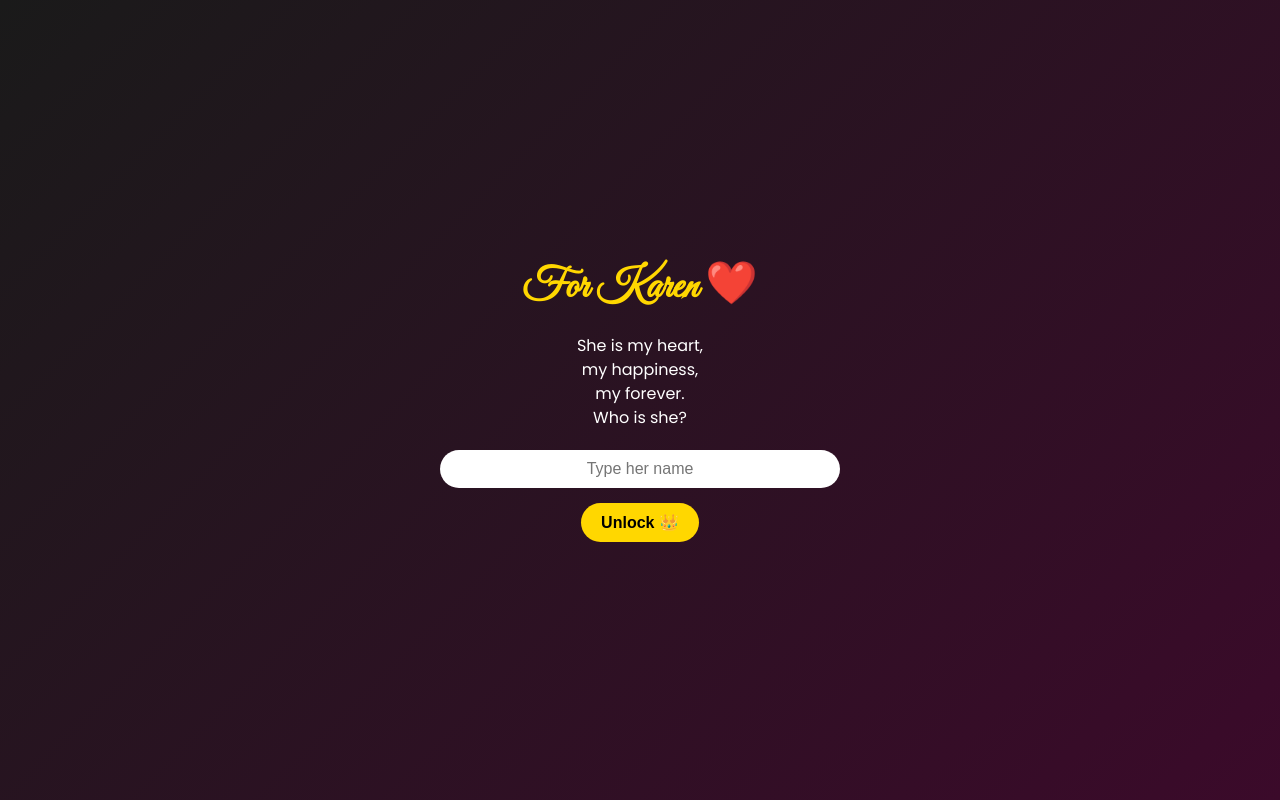
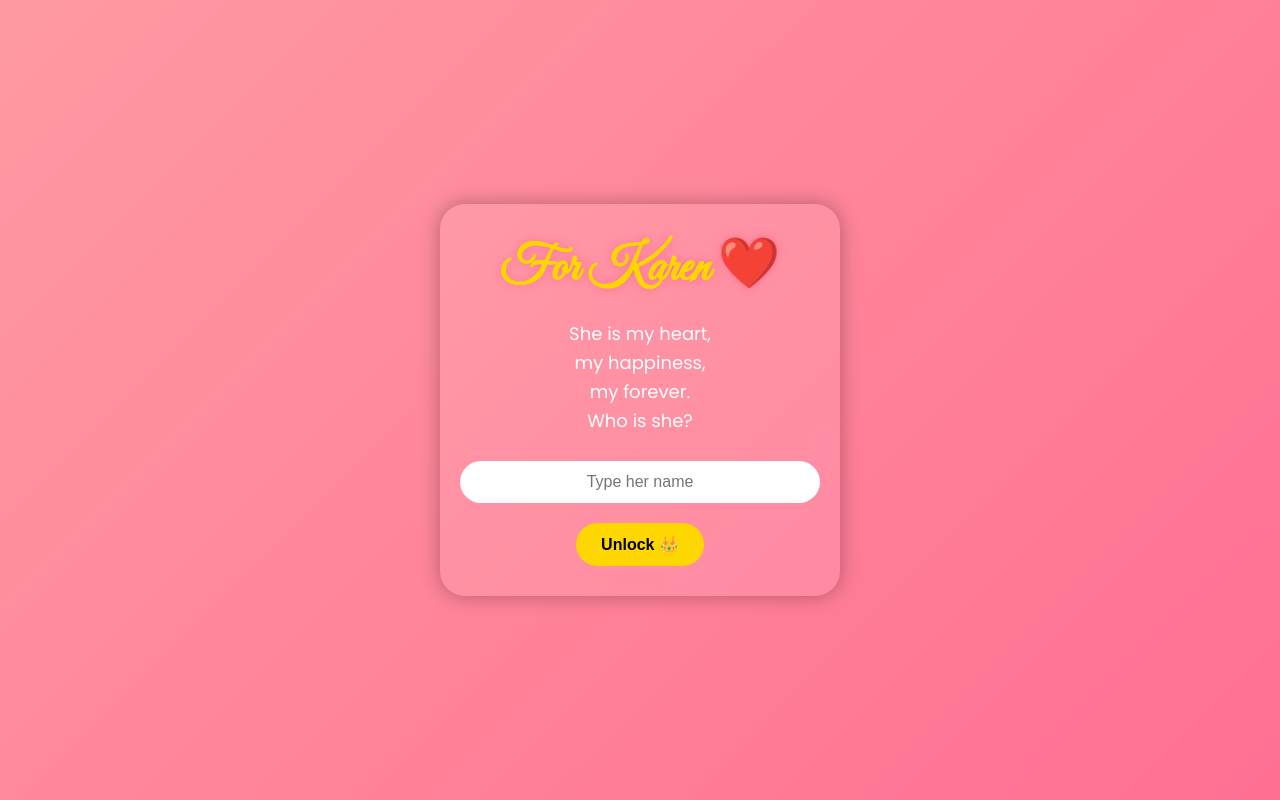
Before and after one commit to my1karen/my-love, a plain HTML site: page index.html in a window 1280 px wide. Drawn offline with Linux system fonts and the light colour scheme.

Commit message:
Update index.html

```diff
--- a/index.html
+++ b/index.html
@@ -12,13 +12,12 @@
 
 body{
   font-family:'Poppins', sans-serif;
-  background:linear-gradient(135deg,#1a1a1a,#3b0a2a);
+  background:linear-gradient(135deg,#ff9aa2,#ff6f91); /* خلفية رومانسية */
   color:white;
   display:flex;
   justify-content:center;
   align-items:center;
   min-height:100vh;
-  overflow:hidden;
   text-align:center;
   padding:20px;
 }
@@ -26,35 +25,40 @@ body{
 .screen{
   width:100%;
   max-width:400px;
+  background:rgba(255,255,255,0.1);
+  border-radius:25px;
+  padding:30px 20px;
+  box-shadow:0 0 20px rgba(0,0,0,0.3);
 }
 
 h1{
   font-family:'Great Vibes', cursive;
-  font-size:42px;
+  font-size:50px;
   margin-bottom:20px;
   color:#ffd700;
+  text-shadow:0 0 10px #ff6f91;
 }
 
 p{
-  max-width:100%;
-  margin-bottom:20px;
-  line-height:1.5;
+  font-size:18px;
+  line-height:1.6;
+  margin-bottom:25px;
 }
 
 input{
-  padding:10px;
+  padding:12px;
   width:100%;
   border:none;
-  border-radius:20px;
+  border-radius:25px;
   text-align:center;
-  margin-bottom:15px;
   font-size:16px;
+  margin-bottom:20px;
 }
 
 button{
-  padding:10px 20px;
+  padding:12px 25px;
   border:none;
-  border-radius:20px;
+  border-radius:25px;
   background:#ffd700;
   color:black;
   font-weight:bold;
@@ -63,10 +67,10 @@ button{
   transition:0.3s;
 }
 
-button:hover{transform:scale(1.05);}
-
-@media(max-width:400px){
-  h1{font-size:32px;}
+button:hover{
+  transform:scale(1.05);
+  background:#ff6f91;
+  color:white;
 }
 </style>
 </head>
```
